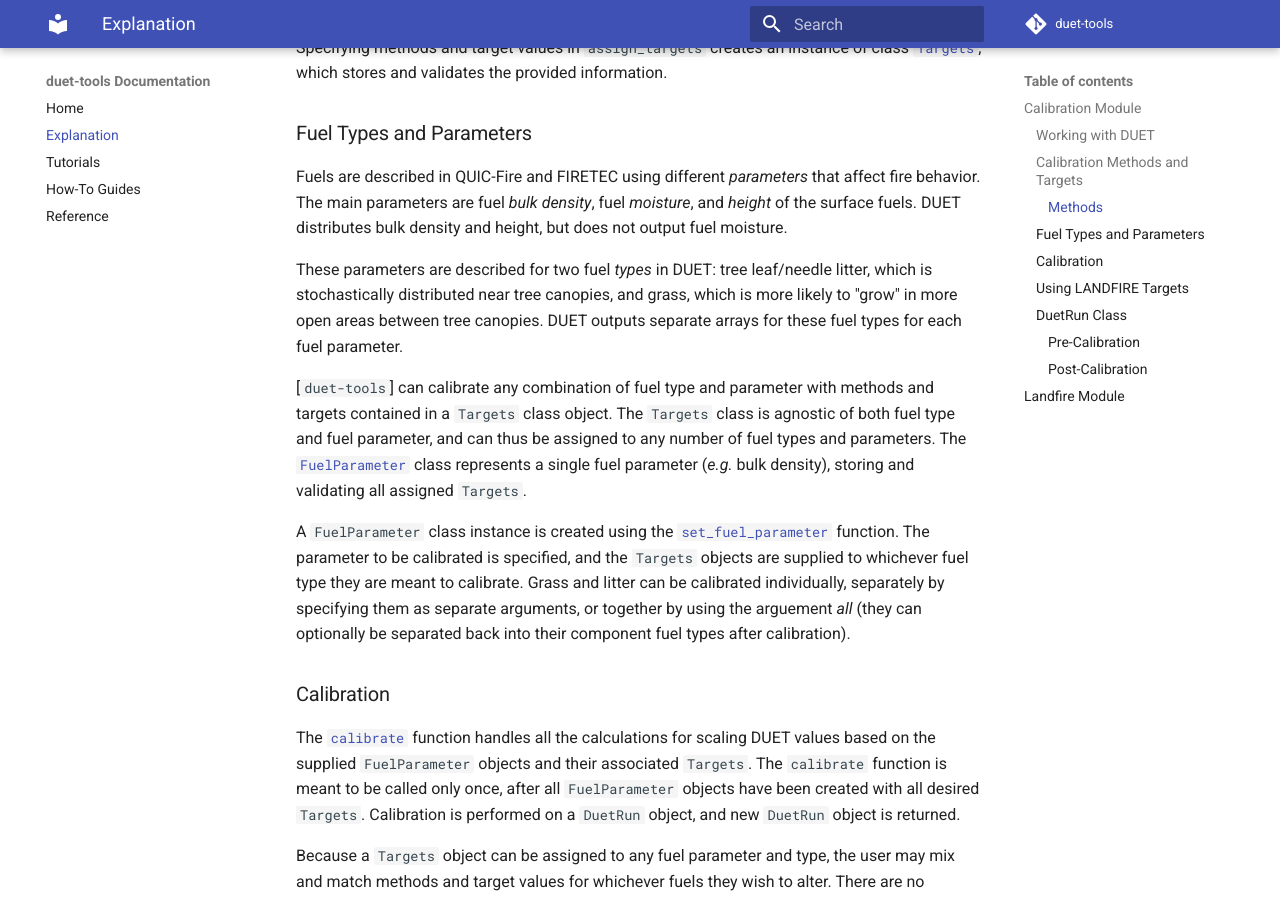
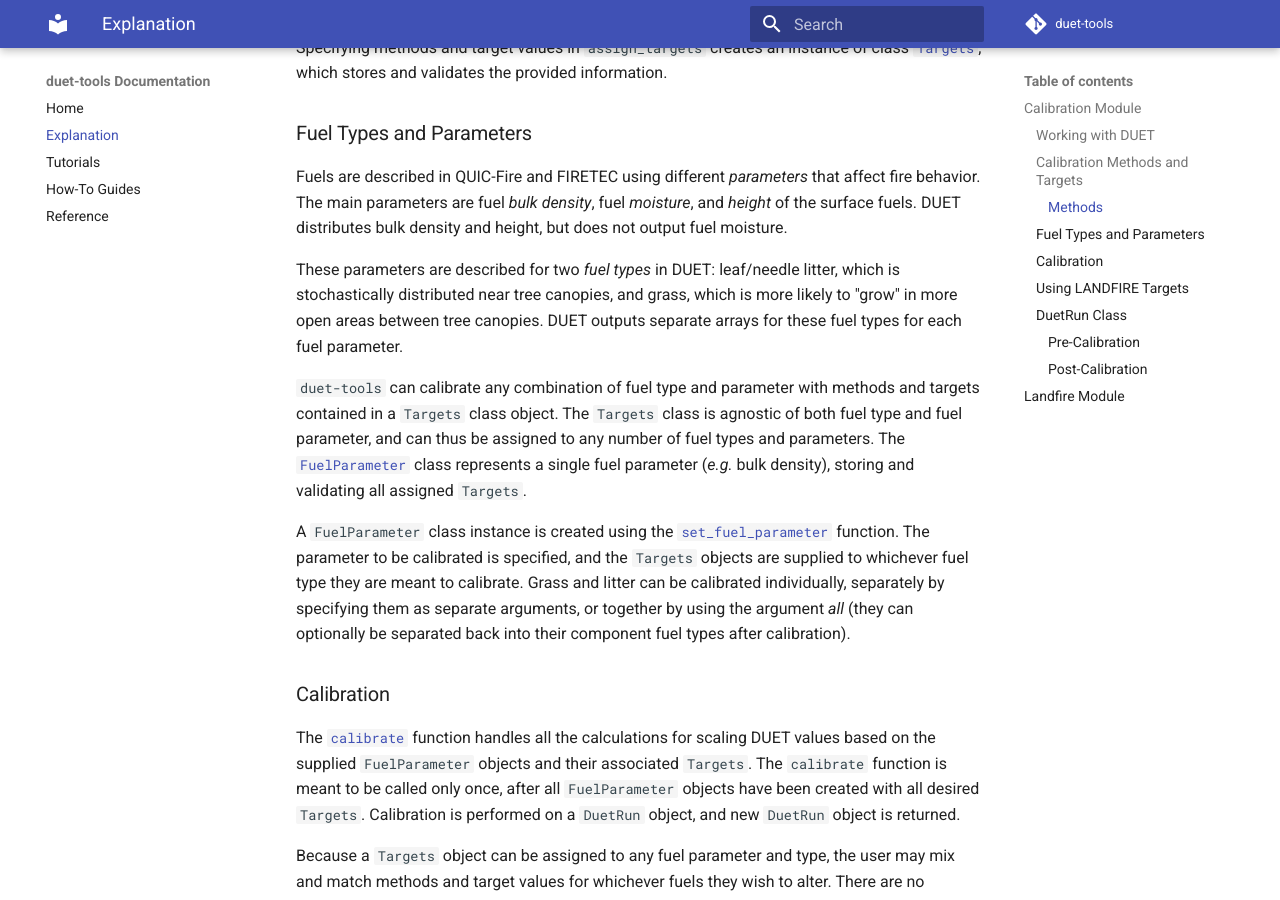
Before and after one commit to nmc-cafes/duet-tools, an MkDocs documentation site: the page built from docs/explanation.md, in a window 1280 px wide and 900 px high, scrolled down 1318 px. Built offline with MkDocs 1.6.1 and Material for MkDocs 9.7.7, drawn with Linux system fonts in a browser that asks for light colours; comment, search, counter and statistics services are not loaded; some of the changed text lies outside the part shown.

```diff
--- a/docs/explanation.md
+++ b/docs/explanation.md
@@ -1,6 +1,6 @@
 ## Calibration Module
 
-The ['calibration`](reference.md#duet_tools.calibration) module in `duet-tools` is a central part of the package that allows the user to scale the numeric values in DUET output files to match user-supplied target values, without altering the spatial distributions calculated in DUET. Calibrated DUET files (and DUET files in general) are meant to be used by QUIC-Fire or FIRETEC fire behavior models, and export methods for those models are included.
+The [`calibration`](reference.md#duet_tools.calibration) module in `duet-tools` is a central part of the package that allows the user to scale the numeric values in DUET output files to match user-supplied target values, without altering the spatial distributions calculated in DUET. Calibrated DUET files (and DUET files in general) are meant to be used by QUIC-Fire or FIRETEC fire behavior models, and export methods for those models are included.
 
 ### Working with DUET
 
@@ -25,11 +25,11 @@ Specifying methods and target values in `assign_targets` creates an instance of
 
 Fuels are described in QUIC-Fire and FIRETEC using different *parameters* that affect fire behavior. The main parameters are fuel *bulk density*, fuel *moisture*, and *height* of the surface fuels. DUET distributes bulk density and height, but does not output fuel moisture.
 
-These parameters are described for two fuel *types* in DUET: tree leaf/needle litter, which is stochastically distributed near tree canopies, and grass, which is more likely to "grow" in more open areas between tree canopies. DUET outputs separate arrays for these fuel types for each fuel parameter.
+These parameters are described for two *fuel types* in DUET: leaf/needle litter, which is stochastically distributed near tree canopies, and grass, which is more likely to "grow" in more open areas between tree canopies. DUET outputs separate arrays for these fuel types for each fuel parameter.
 
-[`duet-tools`] can calibrate any combination of fuel type and parameter with methods and targets contained in a `Targets` class object. The `Targets` class is agnostic of both fuel type and fuel parameter, and can thus be assigned to any number of fuel types and parameters. The [`FuelParameter`](reference.md#duet_tools.calibration.FuelParameter) class represents a single fuel parameter (*e.g.* bulk density), storing and validating all assigned `Targets`.
+`duet-tools` can calibrate any combination of fuel type and parameter with methods and targets contained in a `Targets` class object. The `Targets` class is agnostic of both fuel type and fuel parameter, and can thus be assigned to any number of fuel types and parameters. The [`FuelParameter`](reference.md#duet_tools.calibration.FuelParameter) class represents a single fuel parameter (*e.g.* bulk density), storing and validating all assigned `Targets`.
 
-A `FuelParameter` class instance is created using the [`set_fuel_parameter`](reference.md#duet_tools.calibration.set_fuel_parameter) function. The parameter to be calibrated is specified, and the `Targets` objects are supplied to whichever fuel type they are meant to calibrate. Grass and litter can be calibrated individually, separately by specifying them as separate arguments, or together by using the arguement *all* (they can optionally be separated back into their component fuel types after calibration).
+A `FuelParameter` class instance is created using the [`set_fuel_parameter`](reference.md#duet_tools.calibration.set_fuel_parameter) function. The parameter to be calibrated is specified, and the `Targets` objects are supplied to whichever fuel type they are meant to calibrate. Grass and litter can be calibrated individually, separately by specifying them as separate arguments, or together by using the argument *all* (they can optionally be separated back into their component fuel types after calibration).
 
 ### Calibration
 
```
Also changed, not shown: README.md (+30 -2 lines), docs/index.md (+2 -2 lines).
